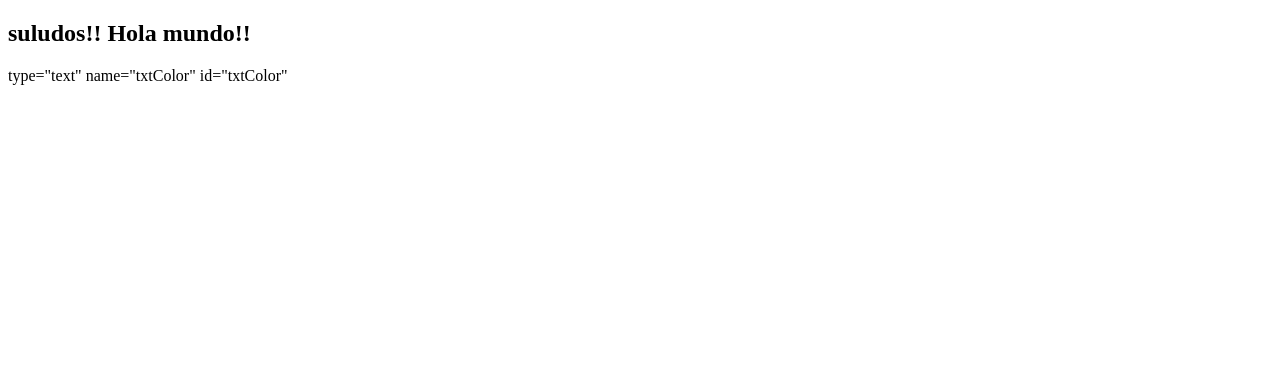
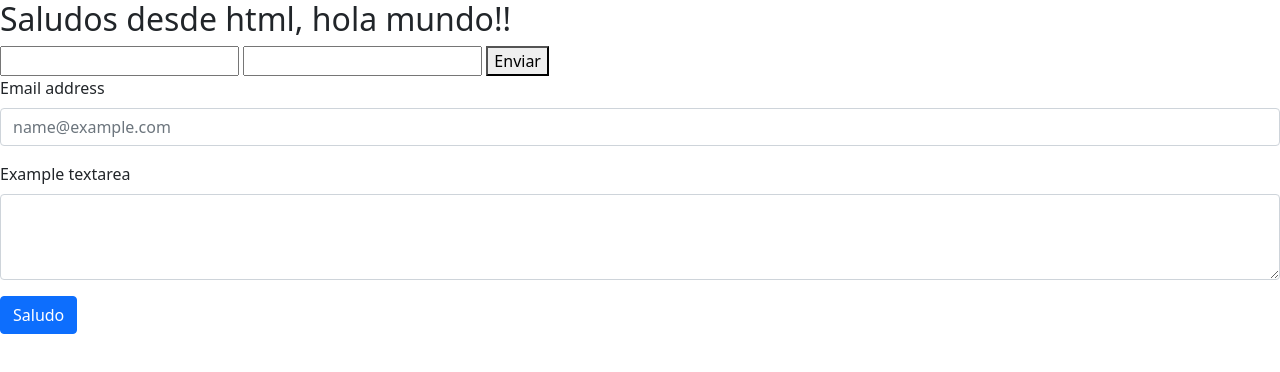
Before and after one commit to felipeantram/MiPrimerProyecto, a plain HTML site: page index.html in a window 1280 px wide. Drawn offline with nearby package versions, Linux system fonts and the light colour scheme.

Commit message:
enlase de botones

```diff
--- a/index.html
+++ b/index.html
@@ -2,15 +2,34 @@
 <html lang="en">
 
 <head>
-    <meta charset="UTF-8">
-    <meta name="viewport" content="width=device-width, initial-scale=1.0">
-    <title>Hola Mundo</title>
+  <meta charset="UTF-8">
+  <meta name="viewport" content="width=device-width, initial-scale=1.0">
+  <title>Saludos</title>
+
+  <link href="https://cdn.jsdelivr.net/npm/bootstrap@5.0.2/dist/css/bootstrap.min.css" rel="stylesheet"
+    integrity="sha384-EVSTQN3/azprG1Anm3QDgpJLIm9Nao0Yz1ztcQTwFspd3yD65VohhpuuCOmLASjC" crossorigin="anonymous">
 </head>
 
 <body>
-    <h2> suludos!! Hola mundo!!</h2>
-    <impunt> type="text" name="txtColor" id="txtColor"</imput>
+  <h2>Saludos desde html, hola mundo!!</h2>
+  <input type="text" name="txtColor" id="txtColor">
+  <input type="email" name="txtEmail" id="txtEmail">
+  <button>Enviar</button>
 
+  <div class="mb-3">
+    <label for="exampleFormControlInput1" class="form-label">Email address</label>
+    <input type="email" class="form-control" id="exampleFormControlInput1" placeholder="name@example.com">
+  </div>
+  <div class="mb-3">
+    <label for="exampleFormControlTextarea1" class="form-label">Example textarea</label>
+    <textarea class="form-control" id="exampleFormControlTextarea1" rows="3"></textarea>
+  </div>
+  <button type="button" class="btn btn-primary" id="btnSaludo">Saludo</button>
+
+  <script src="https://cdn.jsdelivr.net/npm/bootstrap@5.0.2/dist/js/bootstrap.bundle.min.js"
+    integrity="sha384-MrcW6ZMFYlzcLA8Nl+NtUVF0sA7MsXsP1UyJoMp4YLEuNSfAP+JcXn/tWtIaxVXM"
+    crossorigin="anonymous"></script>
+  <script src="./js/script.js"></script>
 </body>
 
 </html>
--- /dev/null
+++ b/js/script.js
@@ -0,0 +1,5 @@
+
+document.getElementById("btnSaludo").addEventListener("click", function () {
+    alert("saludos jovenes estudiantes");
+}
+);
```
